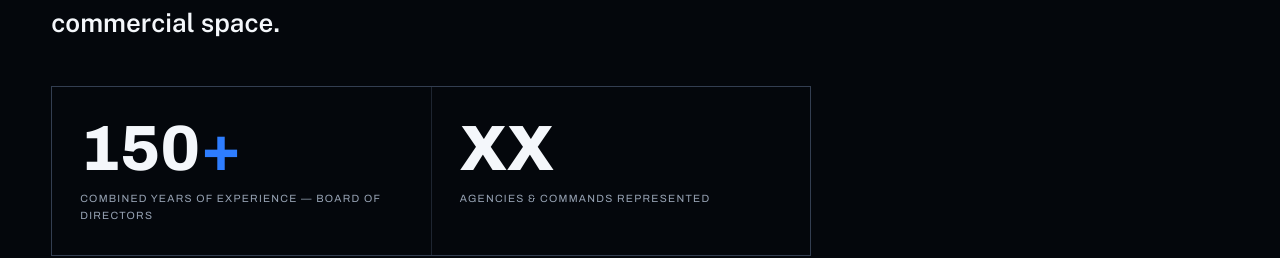
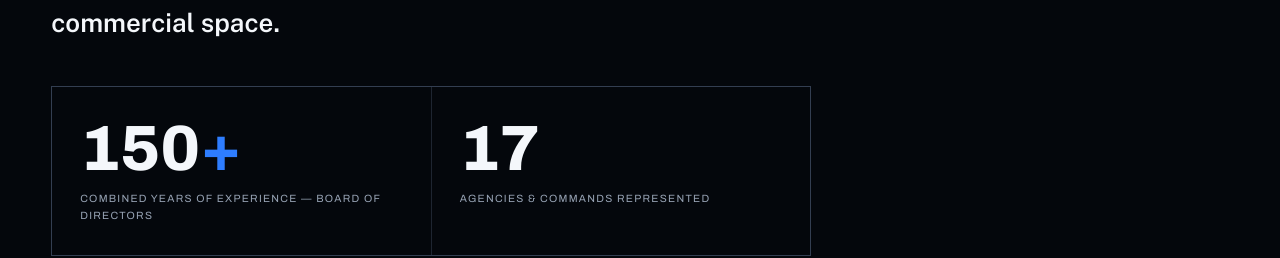
Before and after one commit to aokaokaokaok/spacegenesis-site, a plain HTML site: page index.html in a window 1280 px wide. Shown: the part 6903-7161 px from the top of the page. Drawn offline with nearby package versions, Linux system fonts and the light colour scheme.

Commit message:
Update index.html

```diff
--- a/index.html
+++ b/index.html
@@ -494,7 +494,7 @@
     <p style="max-width:62ch;color:var(--ink);font-size:clamp(20px,2.4vw,26px);line-height:1.5;font-weight:600" data-reveal>Career professionals from federal programs, national labs, defense, and commercial space.</p>
     <div class="stats" data-reveal style="margin-top:44px">
       <div class="stat"><b>150<em>+</em></b><span>Combined years of experience — board of directors</span></div>
-      <div class="stat"><b>XX</b><span>Agencies &amp; commands represented</span></div>
+      <div class="stat"><b>17</b><span>Agencies &amp; commands represented</span></div>
     </div>
     <div class="teamlines" data-reveal>
 <p class="tline mono"><b>DIRECTORS</b>CIESIELSKI · SOTO · CULP · STRATTON · BECK</p>      <p class="tline mono"><b>ADVISORS</b>LISTED BY CREDENTIAL</p>
```
